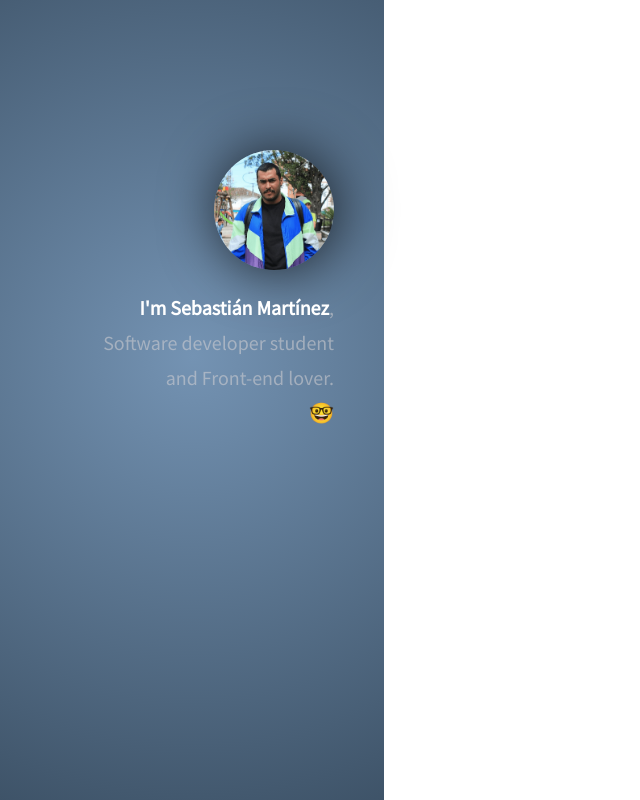
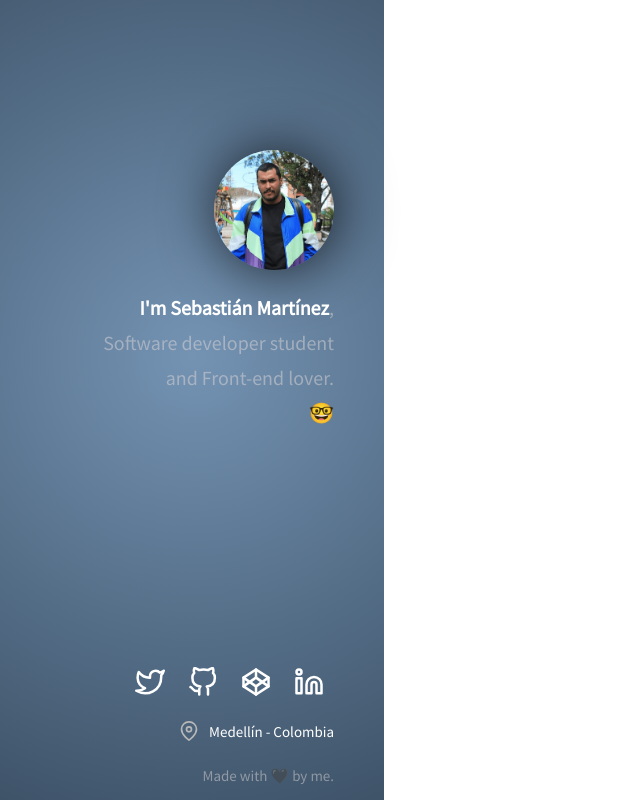
Before and after one commit to jhsebastian/Personal-Web-Site, a website: page public/index.html in a window 1280 px wide. Shown: the whole page, without its empty margins (0-640 px from the left). Drawn offline with Linux system fonts and the light colour scheme.

Commit message:
profile section done

```diff
--- a/public/index.html
+++ b/public/index.html
@@ -17,10 +17,16 @@
         </p>
       </div>
       <footer>
-        <a href=""><img src="" alt=""></a>
-        <a href=""><img src="" alt=""></a>
-        <a href=""><img src="" alt=""></a>
-        <a href=""><img src="" alt=""></a>
+        <a class="footer-link" href=""><img src="../images/icons/twitter.svg" alt="twitter_link"></a>
+        <a class="footer-link" href=""><img src="../images/icons/github.svg" alt=""></a>
+        <a class="footer-link" href=""><img src="../images/icons/codepen.svg" alt=""></a>
+        <a class="footer-link" href=""><img src="../images/icons/linkedin.svg" alt=""></a>
+
+        <div class="footer__location">
+          <img src="../images/icons/map-pin.svg" alt="">
+          Medellín - Colombia
+        </div>
+        <p>Made with 🖤 by me.</p>
       </footer>
     </section>
     <section class="container__general">
--- a/public/style.css
+++ b/public/style.css
@@ -13,7 +13,9 @@ body {
   height: 100vh;
   /* background-image: url('https://picsum.photos/200/300?grayscale'); */
   background-image: radial-gradient( circle farthest-corner at 50.3% 44.5%,  rgba(116,147,179,1) 0%, rgba(62,83,104,1) 100.2% );
-
+  display: flex;
+  flex-direction: column;
+  justify-content: space-between;
 }
 
 .strong-name {
@@ -44,3 +46,33 @@ body {
   line-height: 1.75em;
   color: rgba(221, 216, 216, 0.5);
 }
+
+footer {
+  margin-right: 50px;
+  text-align: end;
+  color: rgba(221, 216, 216, 0.5);
+  font-size: 15px;
+}
+
+footer img {
+  margin: 10px;
+  width: 30px;
+  height: 30px;
+  filter: invert(100%) sepia(0%) saturate(0%) hue-rotate(82deg) brightness(105%) contrast(105%);
+}
+.footer-link:hover {
+  filter: invert(30%) sepia(14%) saturate(1793%) hue-rotate(184deg) brightness(93%) contrast(84%);
+}
+
+.footer__location {
+  display: flex;
+  justify-content: flex-end;
+  align-items: center;
+  color: white;
+}
+
+.footer__location img {
+  width: 20px;
+  height: 20px;
+  filter: invert(76%) sepia(0%) saturate(0%) hue-rotate(167deg) brightness(102%) contrast(80%);
+}
```
Also changed, not shown: images/icons/codepen.svg (added), images/icons/github.svg (added), images/icons/linkedin.svg (added), images/icons/map-pin.svg (added), images/icons/twitter.svg (added), 2 other files.
